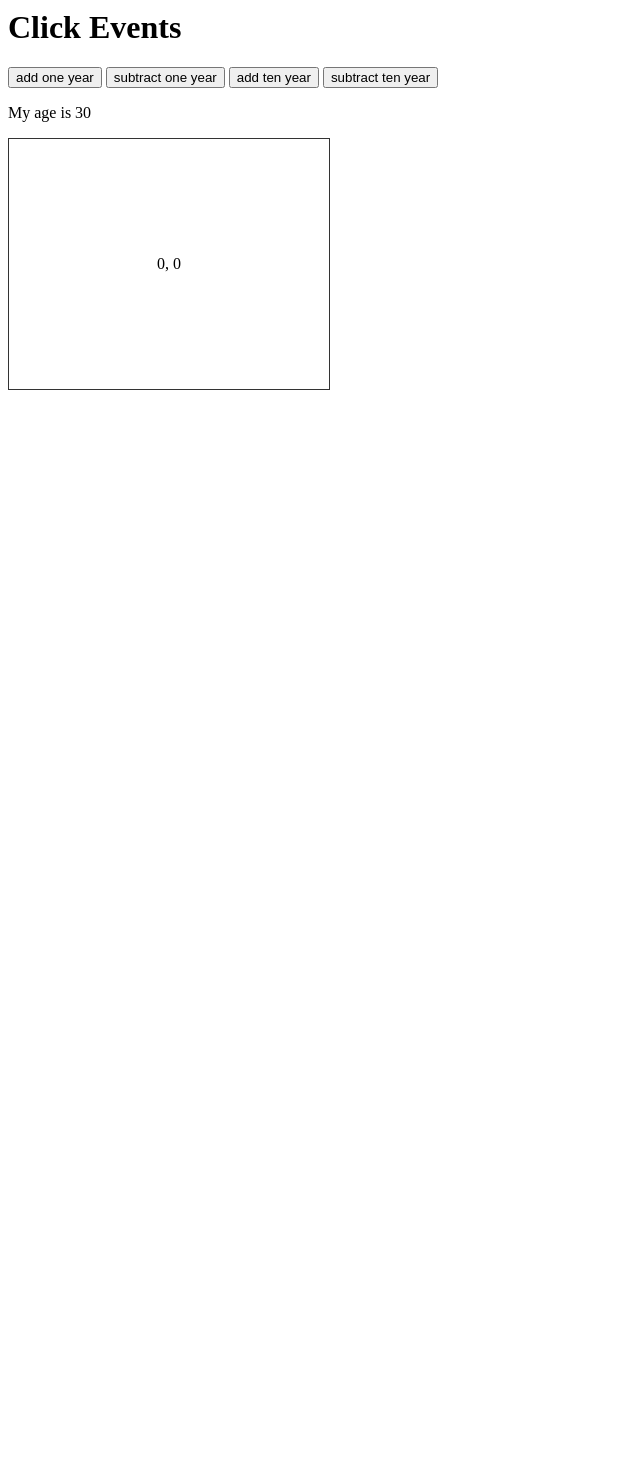
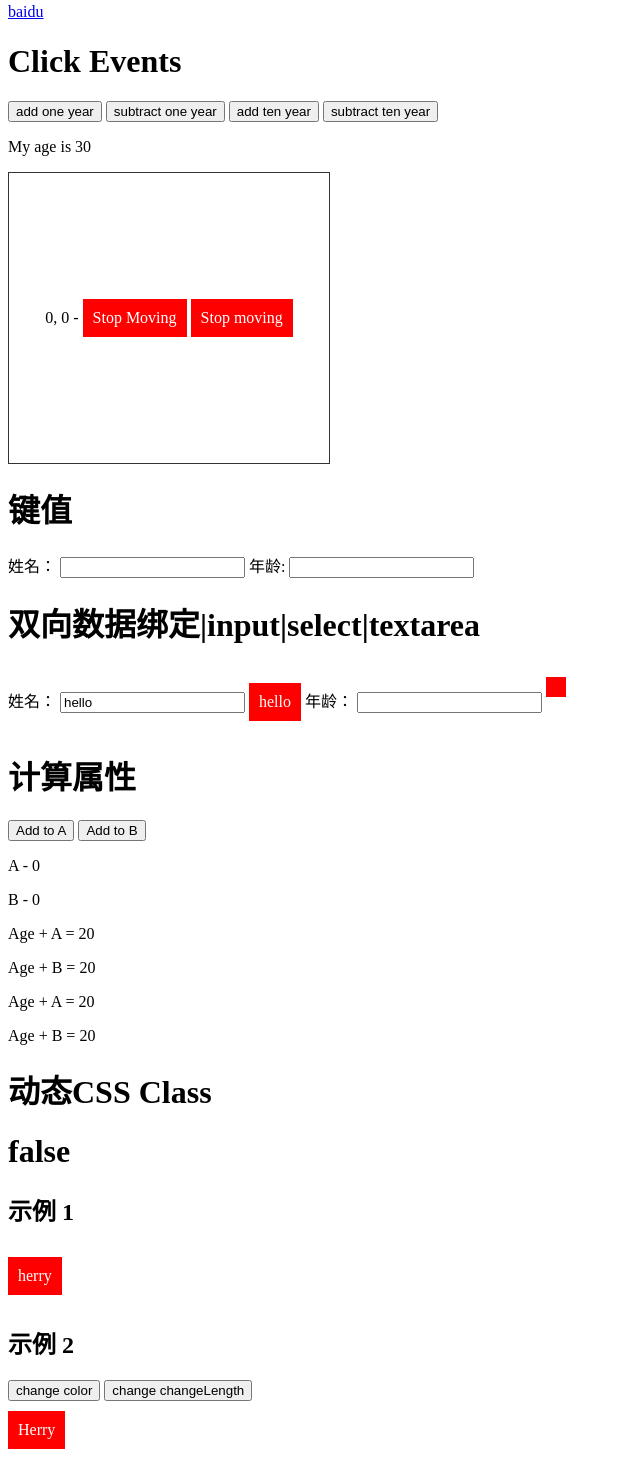
Before and after one commit to zgsoft0happy/front, a plain HTML site: page vue/index.html in a window 1280 px wide. Shown: the part 572-2039 px from the top of the page, without its empty margins (0-640 px from the left). Before the commit the page ends 970 px from the top, so only its background shows below. Drawn offline with nearby package versions, Linux system fonts and the light colour scheme.

Commit message:
事件修饰符，键盘事件，双向数据绑定，计算属性，动态帮顶css

```diff
--- a/vue/app3.js
+++ b/vue/app3.js
@@ -5,5 +5,10 @@ new Vue({
 		job:"developer",
 		website:"http://www.baidu.com",
 		websiteTag:"<a href='www.baidu.com'>baidu</a>"
+	},
+	methods: {
+		alert1: function() {
+			alert('Hello World!')
+		}
 	}
 })
--- a/vue/app4.js
+++ b/vue/app4.js
@@ -28,6 +28,9 @@ new Vue({
 		updateXY:function(event) {
 			this.x = event.offsetX;
 			this.y = event.offsetY;
+		},
+		stopMoving: function(event) {
+			event.stopPropagation();
 		}
 	}
 })
--- /dev/null
+++ b/vue/app5.js
@@ -0,0 +1,14 @@
+new Vue({
+  el:'#vue-app5',
+  data:{
+
+  },
+  methods:{
+    logName:function() {
+      console.log('你正在输入名字');
+    },
+    logAge: function() {
+      console.log('你正在输入年龄');
+    }
+  }
+})
--- /dev/null
+++ b/vue/app6.js
@@ -0,0 +1,15 @@
+new Vue({
+  el:'#vue-app6',
+  data:{
+    name:'hello',
+    age:''
+  },
+  methods:{
+    logName: function() {
+      this.name = this.$refs.name1.value;
+    },
+    logAge: function() {
+      this.age = this.$refs.age1.value;
+    }
+  }
+})
--- /dev/null
+++ b/vue/app7.js
@@ -0,0 +1,28 @@
+new Vue({
+  el:'#vue-app7',
+  data:{
+    a:0,
+    b:0,
+    age:20
+  },
+  methods:{
+    addToA:function() {
+      console.log('Add To A');
+      return this.a + this.age;
+    },
+    addToB:function() {
+      console.log('Add To B');
+      return this.b + this.age;
+    }
+  },
+  computed:{
+    addToA1:function() {
+      console.log('Add To A 1');
+      return this.a + this.age;
+    },
+    addToB1:function() {
+      console.log('Add To B 1');
+      return this.b + this.age;
+    }
+  }
+})
--- /dev/null
+++ b/vue/app8.js
@@ -0,0 +1,18 @@
+new Vue({
+  el:'#vue-app8',
+  data:{
+    changeColor:false,
+    changeLength:false
+  },
+  methods:{
+
+  },
+  computed:{
+    compClasses:function() {
+      return {
+        changeColor: this.changeColor,
+        changeLength: this.changeLength,
+      }
+    }
+  }
+})
--- a/vue/index.html
+++ b/vue/index.html
@@ -1,4 +1,3 @@
-<!DOCTYPE html>
 <!DOCTYPE html>
 <html>
 <head>
@@ -34,6 +33,7 @@
 		<p><a v-bind:href="website">baidu</a></p>
 		<p>name:<input type="text" name="name" v-bind:value="name"></p>
 		<p v-html="websiteTag"></p>
+		<a v-on:click.prevent="alert1()" href="http://www.baidu.com">baidu</a>
 	</div>
 	<script src="app3.js"></script>
 
@@ -51,13 +51,80 @@
 	-->
 		<button @click="addnew(1)">add one year</button>
 		<button v-on:click="subtractnew(1)">subtract one year</button>
-		<button v-on:dblclick="addnew(10)">add ten year</button>
+		<button v-on:dblclick.once="addnew(10)">add ten year</button>
 		<button v-on:dblclick="subtractnew(10)">subtract ten year</button>
 		<p>My age is {{age}} </p>
 		<div id="canvas" v-on:mousemove="updateXY">
-			<p>{{x}}, {{y}}</p>
+			<p>{{x}}, {{y}} - <span v-on:mousemove="stopMoving">Stop Moving</span>
+				<span v-on:mousemove.stop="">Stop moving</span>
+			</p>
 		</div>
 	</div>
 	<script src="app4.js"></script>
+
+
+	<div id="vue-app5">
+		<h1>键值</h1>
+			<label>姓名：</label>
+			<input type="text" v-on:keyup.enter="logName">
+			<label>年龄:</label>
+			<input type="text" v-on:keyup.alt.enter="logAge">
+	</div>
+	<script src="app5.js"></script>
+
+	<div id="vue-app6">
+		<h1>双向数据绑定|input|select|textarea</h1>
+<!--
+		<label>姓名：</label>
+		<input ref="name1" type="text" v-on:keyup="logName">
+		<span>{{name}}</span>
+		<label>年龄：</label>
+		<input ref="age1" type="text" v-on:keyup="logAge">
+		<span>{{age}}</span>
+-->
+		<label>姓名：</label>
+		<input ref="name1" type="text" v-model="name">
+		<span>{{name}}</span>
+		<label>年龄：</label>
+		<input ref="age1" type="text" v-model="age">
+		<span>{{age}}</span>
+	</div>
+	<script src="app6.js"></script>
+
+	<div id="vue-app7">
+		<h1>计算属性 </h1>
+		<button v-on:click="a++">Add to A</button>
+		<button v-on:click="b++">Add to B</button>
+		<p>A - {{a}}</p>
+		<p>B - {{b}}</p>
+		<p>Age + A = {{addToA()}}</p>
+		<p>Age + B = {{addToB()}}</p>
+		<p>Age + A = {{addToA1}}</p>
+		<p>Age + B = {{addToB1}}</p>
+	</div>
+	<script src="app7.js"></script>
+
+	<div id="vue-app8">
+		<h1> 动态CSS Class</h1>
+		<h1>{{ changeColor }}</h1>
+		<h2 v-bind:class="{ red:true,blue:false }">示例 1</h2>
+		<div v-on:click="changeColor = !changeColor"
+		 v-bind:class="{changeColor:changeColor}">
+			<span>herry</span>
+		</div>
+		<h2>示例 2</h2>
+		<button v-on:click="changeColor = !changeColor">
+			change color
+		</button>
+		<button v-on:click="changeLength = !changeLength">
+			change changeLength
+		</button>
+		<div v-bind:class="compClasses">
+			<span>Herry</span>
+		</div>
+
+	</div>
+	<script src="app8.js"></script>
+
 </body>
 </html>
--- a/vue/style.css
+++ b/vue/style.css
@@ -4,3 +4,20 @@
 	text-align: center;
 	border: 1px solid #333;
 }
+
+span{
+	background: red;
+	display: inline-block;
+	padding: 10px;
+	color: #fff;
+	margin: 10px 0;
+}
+
+.changeColor span{
+	background: green;
+}
+
+.changeLength span:after{
+	content: "length";
+	margin-left: 10px;
+}
```
